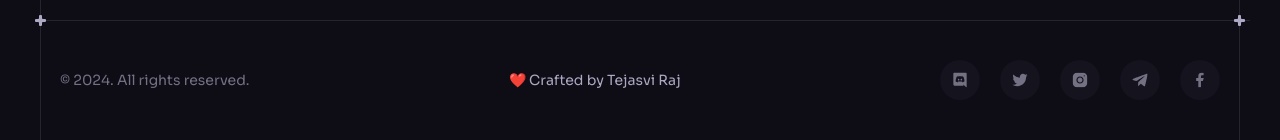
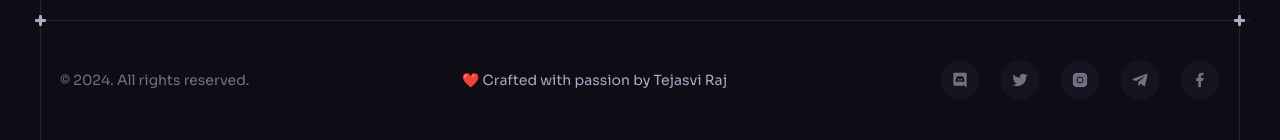
Before and after one commit to tejasvi8686/BrainWave, a React (Vite) app: page / in a window 1280 px wide. Shown: the part 9205-9345 px from the top of the page. Built offline with nearby package versions, Linux system fonts and the light colour scheme.

Commit message:
changes in footer

```diff
--- a/src/components/Footer.jsx
+++ b/src/components/Footer.jsx
@@ -11,7 +11,7 @@ const Footer = () => {
           © {new Date().getFullYear()}. All rights reserved.
         </p>
         <p className="caption text-n-3">
-          ❤️ Crafted by{" "}
+          ❤️ Crafted with passion by{" "}
           <Link target="_blank" to="https://tejasviraj.vercel.app/">Tejasvi Raj</Link>{" "}
         </p>
 
```
